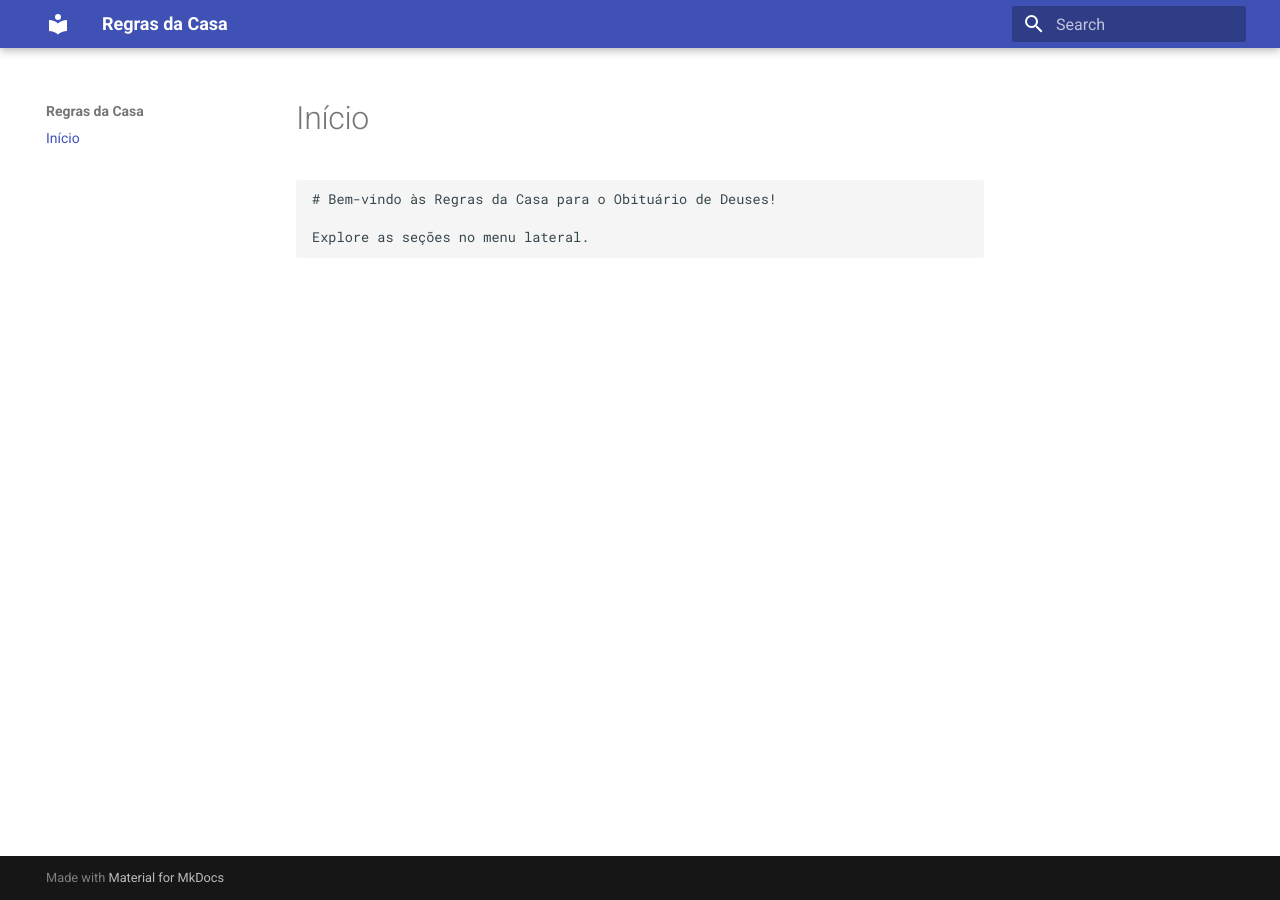
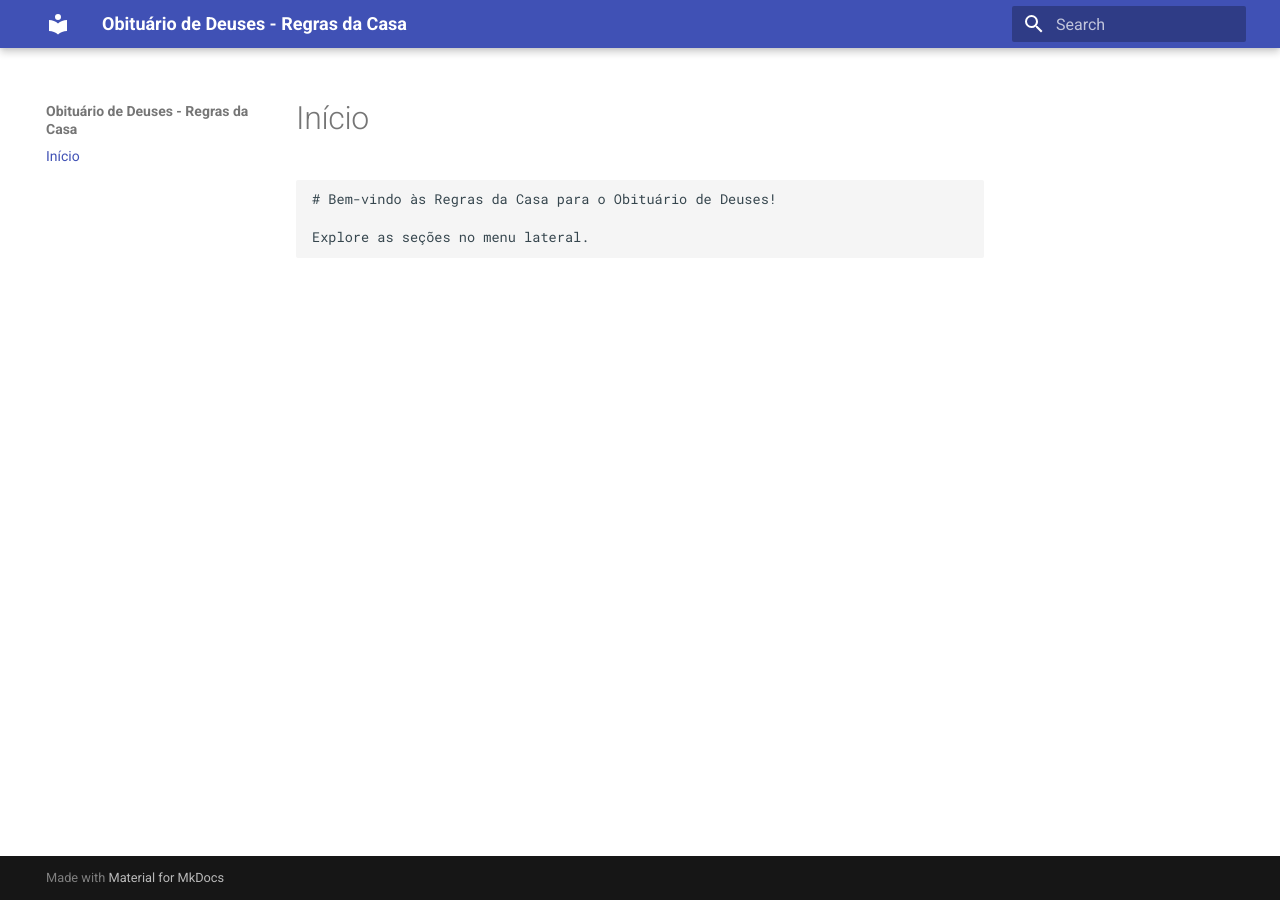
Before and after one commit to JoshSigil/JoshSigil.github.io, an MkDocs documentation site: the page built from docs/index.md, in a window 1280 px wide. Built offline with MkDocs 1.6.1 and Material for MkDocs 9.7.7, drawn with Linux system fonts in a browser that asks for light colours.

Commit message:
Update mkdocs.yml

```diff
--- a/mkdocs.yml
+++ b/mkdocs.yml
@@ -1,6 +1,6 @@
-site_name: Regras da Casa
+site_name: Obituário de Deuses - Regras da Casa
+site_url: https://JoshSigil.github.io/  # 🔥 Adicione esta linha!
 theme:
   name: material
-
 nav:
   - Início: index.md
```
